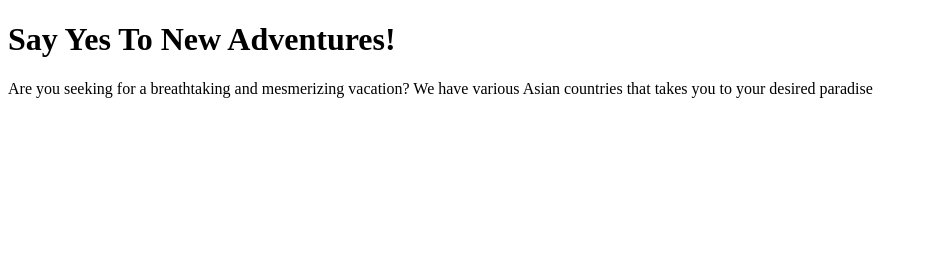
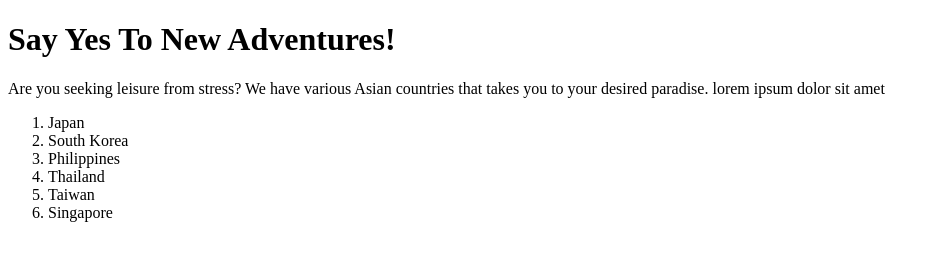
Before and after one commit to raye25/repo-1, a plain HTML site: page index.html in a window 1280 px wide. Shown: the whole page, without its empty margins (0-940 px from the left). Drawn offline with Linux system fonts and the light colour scheme.

Commit message:
Update index.html

```diff
--- a/index.html
+++ b/index.html
@@ -5,8 +5,18 @@
   </head>
      <body>
        <h1>Say Yes To New Adventures!</h1>
-          <p> Are you seeking for a breathtaking and mesmerizing vacation? We have various Asian countries that takes you to your
-            desired paradise</p>
+          <p>Are you seeking leisure from stress? We have various Asian countries that takes you to your
+            desired paradise. lorem ipsum dolor sit amet</p>
+       <div>
+           <ol>
+             <li>Japan</li>
+             <li>South Korea</li>
+             <li>Philippines</i>
+             <li>Thailand</li>
+             <li>Taiwan</li>
+             <li>Singapore</li>
+           </ol>
+       </div>
 
      </body>
 </html>
```
